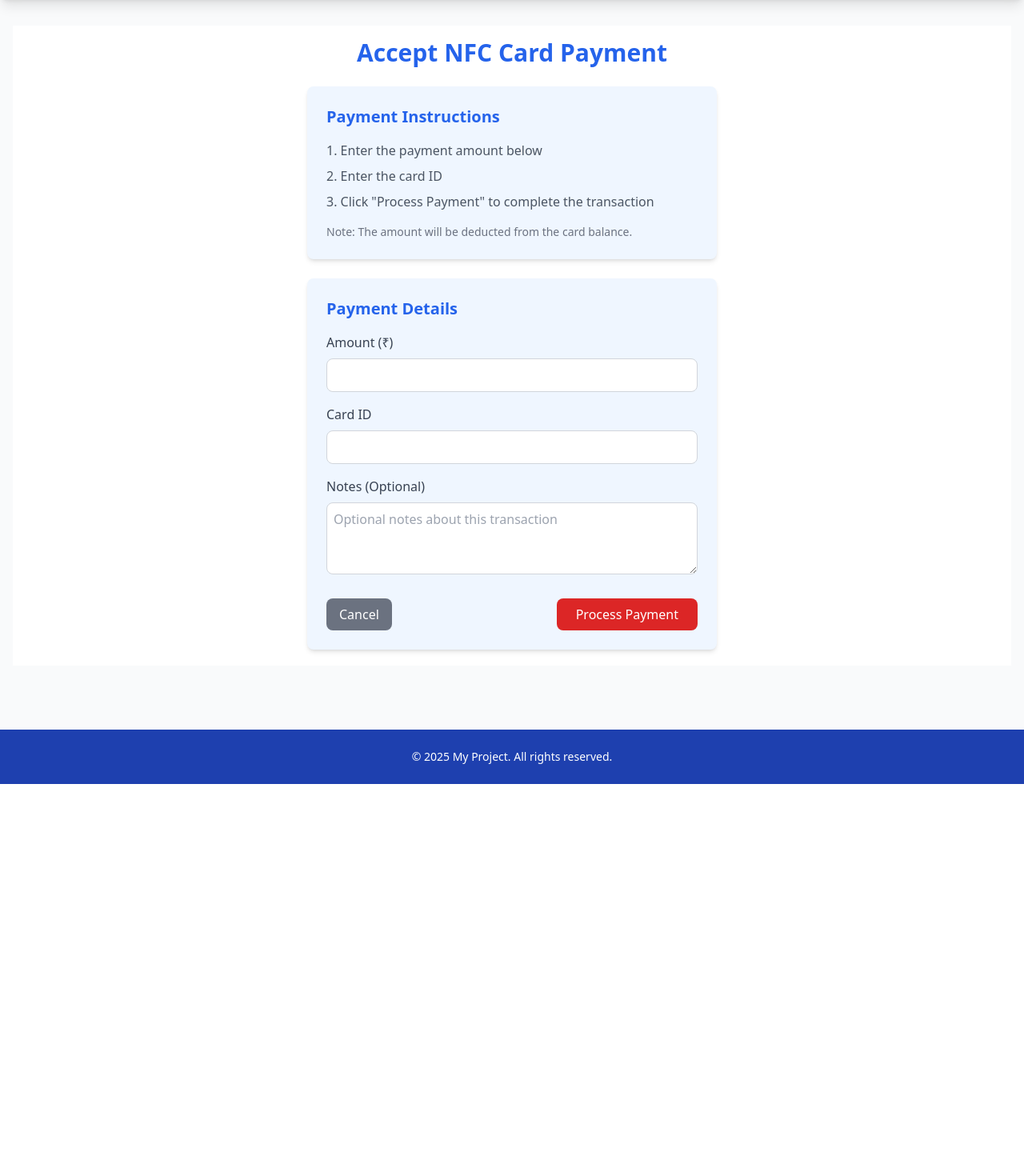
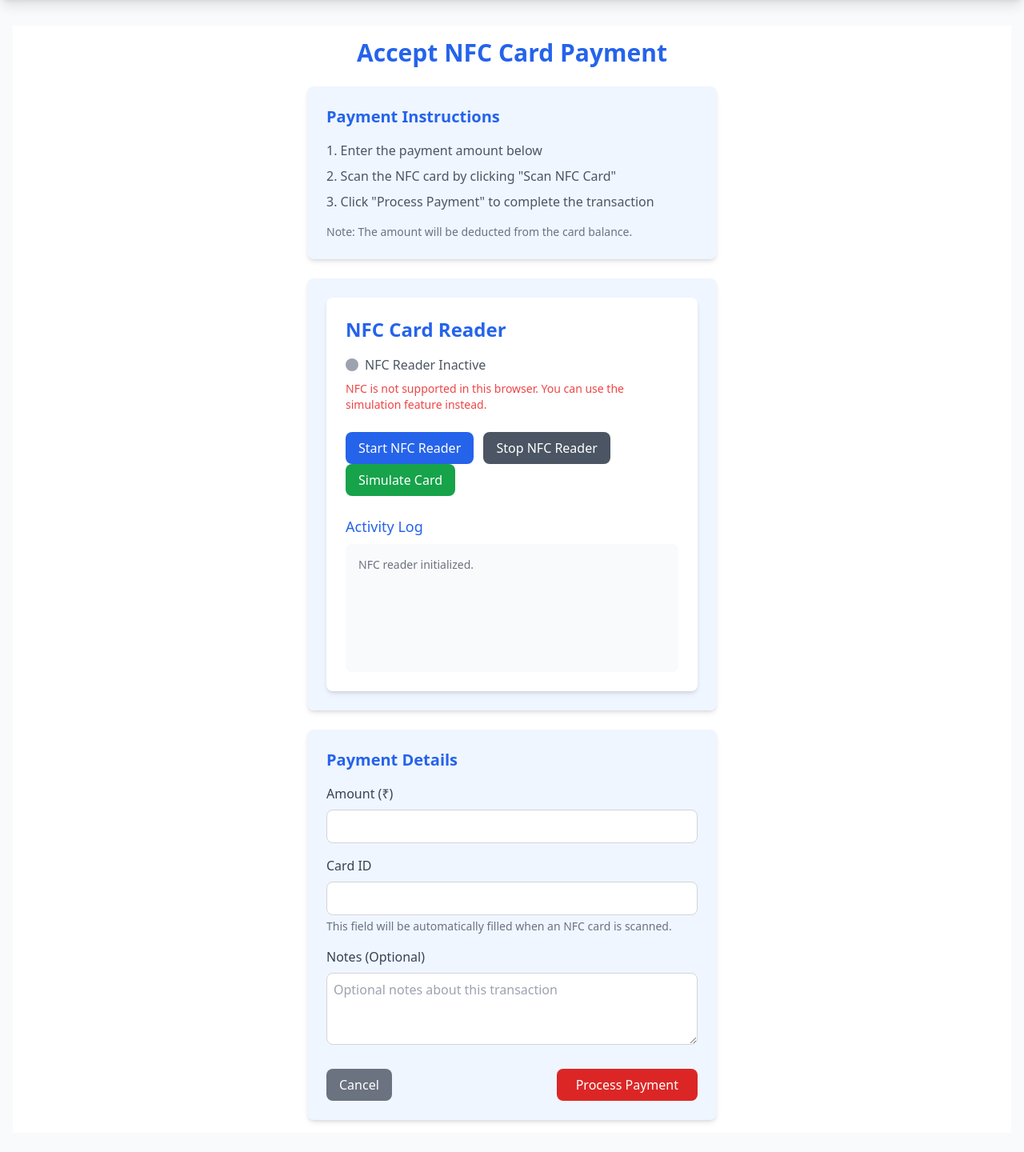
Before and after one commit to prabhavjain2004/business, a Django app: page /cards/payment/ in a window 1280 px wide. Shown: the part 68-1508 px from the top of the page at 80% size. Before the commit the page ends 1048 px from the top, so only its background shows below. Run offline with Django 5.2, Linux system fonts and the light colour scheme; the visitor is signed in with stand-in values (Sample User, id 1); some libraries are stand-ins or nearby versions.

Commit message:
chnegs done

```diff
--- a/core/templates/core/payment.html
+++ b/core/templates/core/payment.html
@@ -13,10 +13,15 @@
                 <h2 class="text-xl font-semibold text-blue-600 mb-4">Payment Instructions</h2>
                 <ol class="list-decimal list-inside space-y-2 text-gray-600 mb-4">
                     <li>Enter the payment amount below</li>
-                    <li>Enter the card ID</li>
+                    <li>Scan the NFC card by clicking "Scan NFC Card"</li>
                     <li>Click "Process Payment" to complete the transaction</li>
                 </ol>
                 <p class="text-sm text-gray-500">Note: The amount will be deducted from the card balance.</p>
+            </div>
+
+            <!-- NFC Reader Container -->
+            <div id="nfc-reader" class="bg-blue-50 p-6 rounded-lg shadow-md mb-6">
+                <!-- NFC Reader UI will be inserted here by nfc.js -->
             </div>
 
             <div class="bg-blue-50 p-6 rounded-lg shadow-md">
@@ -32,7 +37,8 @@
 
                     <div class="mb-4">
                         <label for="id_card_id" class="block text-gray-700 font-medium mb-2">Card ID</label>
-                        <input type="text" id="id_card_id" name="card_id" class="w-full p-2 border border-gray-300 rounded-lg" required>
+                        <input type="text" id="id_card_id" name="card_id" class="w-full p-2 border border-gray-300 rounded-lg" readonly>
+                        <p class="text-sm text-gray-500 mt-1">This field will be automatically filled when an NFC card is scanned.</p>
                     </div>
 
                     <div class="mb-4">
@@ -44,7 +50,7 @@
                         <a href="{% url 'dashboard' %}" class="bg-gray-500 text-white px-4 py-2 rounded-lg hover:bg-gray-600 transition-colors duration-200">
                             Cancel
                         </a>
-                        <button type="button" id="process-payment-btn" class="bg-red-600 text-white px-6 py-2 rounded-lg hover:bg-red-700 transition-colors duration-200">
+                        <button type="button" id="process-payment-btn" class="bg-red-600 text-white px-6 py-2 rounded-lg hover:bg-red-700 transition-colors duration-200" disabled>
                             Process Payment
                         </button>
                     </div>
@@ -73,21 +79,53 @@
 
 {% block extra_js %}
 {{ block.super }}
+<script src="{% static 'core/js/nfc.js' %}"></script>
 <script>
     document.addEventListener('DOMContentLoaded', function() {
         const paymentForm = document.getElementById('payment-form');
         const processPaymentBtn = document.getElementById('process-payment-btn');
         const paymentResultContainer = document.getElementById('payment-result-container');
         const paymentResult = document.getElementById('payment-result');
+        const cardIdInput = document.getElementById('id_card_id');
+
+        // NFC card data storage
+        let currentCardData = null;
+
+        // Initialize NFC reader with custom callbacks
+        const nfcReader = new NFCReader({
+            onReading: function(cardData) {
+                // Store the card data for later use
+                currentCardData = cardData;
+
+                // Update the card ID input field
+                cardIdInput.value = cardData.serialNumber;
+
+                // Enable the process payment button
+                processPaymentBtn.disabled = false;
+
+                // Show a notification
+                showNotification('NFC card detected! Ready to process payment.', 'success');
+            },
+            onError: function(error) {
+                showNotification('Error reading NFC card: ' + error.message, 'error');
+            },
+            onNotSupported: function() {
+                showNotification('NFC is not supported in this browser. You can use the simulation feature instead.', 'warning');
+            }
+        });
+
+        // Create card manager for API communication
+        const cardManager = new NFCCardManager('/api/nfc/');
+
+        // Create UI handler with custom configuration
+        const uiHandler = new NFCUIHandler('nfc-reader', nfcReader, cardManager);
 
         // Handle process payment button click
         processPaymentBtn.addEventListener('click', function() {
             const amountInput = document.getElementById('id_amount');
-            const cardIdInput = document.getElementById('id_card_id');
             const notesInput = document.getElementById('id_notes');
 
             const amount = parseFloat(amountInput.value);
-            const cardId = cardIdInput.value.trim();
             const notes = notesInput.value;
 
             if (isNaN(amount) || amount <= 0) {
@@ -95,14 +133,28 @@
                 return;
             }
 
-            if (!cardId) {
-                alert('Please enter a valid Card ID.');
+            if (!currentCardData) {
+                alert('Please scan an NFC card first.');
                 return;
             }
 
             // Show loading state
             paymentResult.innerHTML = '<p class="text-blue-600">Processing payment...</p>';
             paymentResultContainer.classList.remove('hidden');
+
+            // Prepare payment data
+            const paymentData = {
+                action: 'payment',
+                amount: amount,
+                notes: notes
+            };
+
+            // Use secure key if available, otherwise use card_id
+            if (currentCardData.secureKey) {
+                paymentData.secure_key = currentCardData.secureKey;
+            } else {
+                paymentData.card_id = currentCardData.serialNumber;
+            }
 
             // Send payment request to server
             fetch('/api/nfc/', {
@@ -111,12 +163,7 @@
                     'Content-Type': 'application/json',
                     'X-CSRFToken': getCsrfToken()
                 },
-                body: JSON.stringify({
-                    action: 'payment',
-                    card_id: cardId,
-                    amount: amount,
-                    notes: notes
-                })
+                body: JSON.stringify(paymentData)
             })
             .then(response => {
                 if (!response.ok) {
@@ -140,6 +187,9 @@
                     </div>
                 `;
 
+                // Reset form for next payment
+                resetForm();
+
                 // Play success sound
                 playSound('success');
             })
@@ -156,6 +206,57 @@
                 playSound('error');
             });
         });
+
+        // Reset form after payment
+        function resetForm() {
+            // Clear card data
+            currentCardData = null;
+            cardIdInput.value = '';
+
+            // Disable process payment button
+            processPaymentBtn.disabled = true;
+        }
+
+        // Show notification
+        function showNotification(message, type = 'info') {
+            // Create notification element if it doesn't exist
+            let notification = document.getElementById('notification');
+            if (!notification) {
+                notification = document.createElement('div');
+                notification.id = 'notification';
+                notification.className = 'fixed top-4 right-4 p-4 rounded-lg shadow-lg transition-opacity duration-300 z-50';
+                document.body.appendChild(notification);
+            }
+
+            // Set notification style based on type
+            switch (type) {
+                case 'success':
+                    notification.className = 'fixed top-4 right-4 p-4 rounded-lg shadow-lg transition-opacity duration-300 z-50 bg-green-100 border border-green-400 text-green-700';
+                    break;
+                case 'error':
+                    notification.className = 'fixed top-4 right-4 p-4 rounded-lg shadow-lg transition-opacity duration-300 z-50 bg-red-100 border border-red-400 text-red-700';
+                    break;
+                case 'warning':
+                    notification.className = 'fixed top-4 right-4 p-4 rounded-lg shadow-lg transition-opacity duration-300 z-50 bg-yellow-100 border border-yellow-400 text-yellow-700';
+                    break;
+                default:
+                    notification.className = 'fixed top-4 right-4 p-4 rounded-lg shadow-lg transition-opacity duration-300 z-50 bg-blue-100 border border-blue-400 text-blue-700';
+            }
+
+            // Set notification content
+            notification.innerHTML = message;
+
+            // Show notification
+            notification.style.opacity = '1';
+
+            // Hide notification after 3 seconds
+            setTimeout(() => {
+                notification.style.opacity = '0';
+                setTimeout(() => {
+                    notification.remove();
+                }, 300);
+            }, 3000);
+        }
 
         // Get CSRF token from cookie
         function getCsrfToken() {
```
